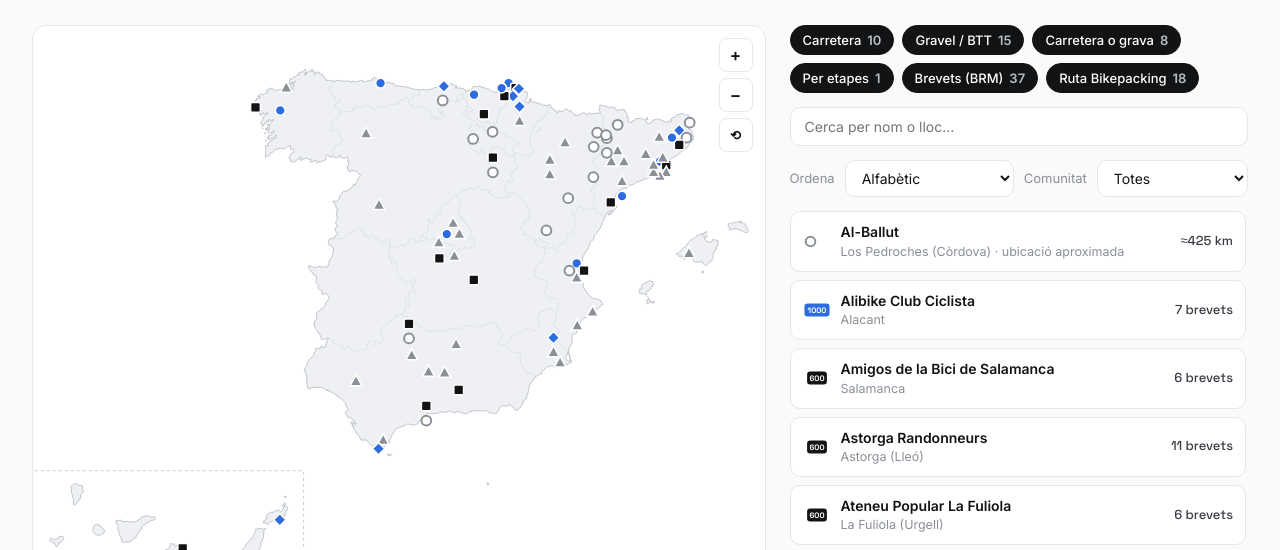
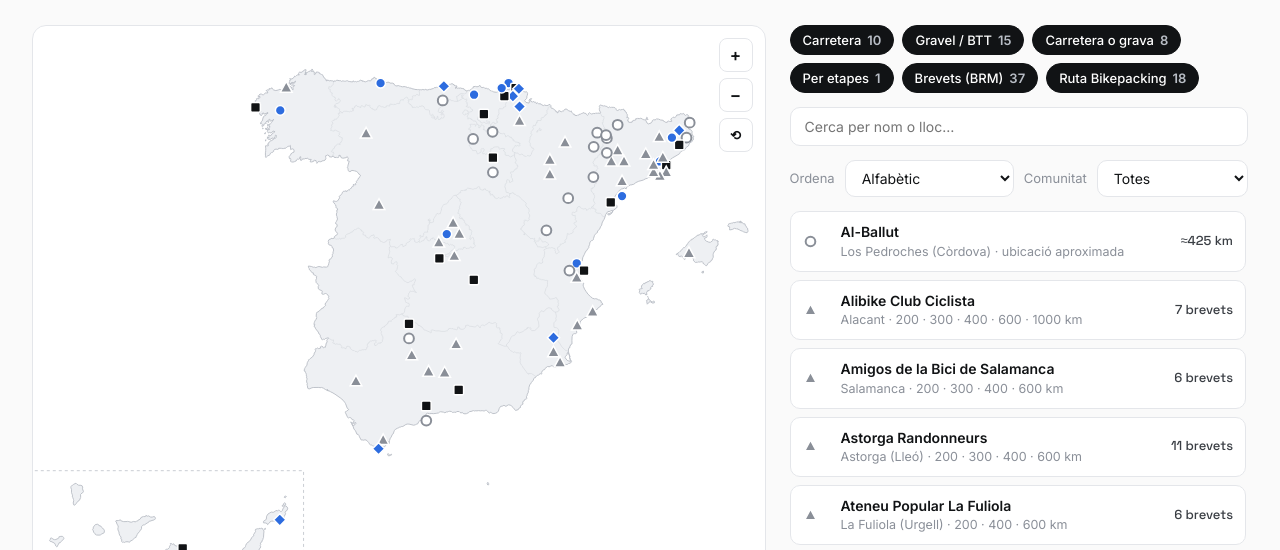
Before and after one commit to joseptarrestoneu/portfolio-josep, a plain HTML site: page mapa-ultraciclisme/index.html in a window 1280 px wide. Shown: the part 191-741 px from the top of the page. Drawn offline with Linux system fonts and the light colour scheme.

Commit message:
Map page: list brevet distances under each club name instead of the longest-distance badge
Co-Authored-By: Claude Sonnet 5.5 <noreply@anthropic.com>

```diff
--- a/mapa-ultraciclisme/index.html
+++ b/mapa-ultraciclisme/index.html
@@ -200,7 +200,7 @@ function shapeSVG(t,s){ // s = mida
 }
 function bcol(k){return k>=1000?'#2D6CDF':k>=600?'#111315':k>=400?'#4B5058':k>=300?'#6B7079':'#8A8F98'}
 function badge(k){const s=String(k>=1000?k:k),w=s.length>3?30:24;return `<rect class="badge-r" x="${-w/2}" y="-8" width="${w}" height="16" rx="4" fill="${bcol(k)}"/><text class="badge-t" x="0" y="3.6" text-anchor="middle">${s}</text>`}
-function icon(t,e){if(t==='brevet'){const k=e?e.maxkm:200;return `<svg viewBox="-16 -9 32 18" style="width:28px;height:16px" aria-hidden="true">${badge(k)}</svg>`}return `<svg viewBox="-7 -7 14 14" aria-hidden="true">${shapeSVG(t,9)}</svg>`}
+function icon(t,e){return `<svg viewBox="-7 -7 14 14" aria-hidden="true">${shapeSVG(t,9)}</svg>`}
 
 // Comunitat autònoma de cada esdeveniment (segons les coordenades). Els que no tenen ubicació concreta no en tenen.
 const CCS=[["and","Andalusia"],["ara","Aragó"],["ast","Astúries"],["can","Canàries"],["cnt","Cantàbria"],["cyl","Castella i Lleó"],["clm","Castella-la Manxa"],["cat","Catalunya"],["val","Comunitat Valenciana"],["ext","Extremadura"],["gal","Galícia"],["bal","Illes Balears"],["rio","La Rioja"],["mad","Madrid"],["mur","Múrcia"],["nav","Navarra"],["pv","País Basc"]];
@@ -208,6 +208,8 @@ const CC_OF={"badlands":"and","basajaun":"pv","transpyrenees":"pv","transiberica
 const CC_NAME=Object.fromEntries(CCS);
 EV.forEach(e=>{e.cc=CC_OF[e.id]||''});
 const CC_COUNT={};EV.forEach(e=>{if(e.cc)CC_COUNT[e.cc]=(CC_COUNT[e.cc]||0)+1});
+// Distàncies (km) que organitza cada club, de la més curta a la més llarga
+function brevetKm(e){if(!e.brevets)return '';const s=new Set();e.brevets.forEach(b=>{const m=/^[0-9]+/.exec(b.km);if(m)s.add(+m[0])});return [...s].sort((a,b)=>a-b).join(' · ')}
 const state={types:new Set(),q:'',sel:null,sort:'alpha',cc:''};
 
 // Propera data d'una cursa: la primera data concreta a partir d'avui. Sense dia concret («maig 2027») o sense data → null.
@@ -328,7 +330,7 @@ function render(){
   if(!vis.length){list.innerHTML='<div class="empty">Cap resultat amb aquests filtres.</div>';return}
   vis.forEach(e=>{
     const b=document.createElement('button'); b.className='item'+(e.id===state.sel?' sel':'');
-    b.innerHTML=`${icon(e.tipus,e)}<span><div class="n">${esc(e.nom)}</div><div class="s">${esc(e.lloc)}${e.x==null?' · sense punt al mapa':''}</div></span><span class="k">${state.sort==='date'&&nextDate(e)?fmtDate(nextDate(e)):e.brevets?e.brevets.length+(e.brevets.length===1?' brevet':' brevets'):esc((e.km||'').split(' / ')[0])}</span>`;
+    b.innerHTML=`${icon(e.tipus,e)}<span><div class="n">${esc(e.nom)}</div><div class="s">${esc(e.lloc)}${brevetKm(e)?' · '+brevetKm(e)+' km':''}${e.x==null?' · sense punt al mapa':''}</div></span><span class="k">${state.sort==='date'&&nextDate(e)?fmtDate(nextDate(e)):e.brevets?e.brevets.length+(e.brevets.length===1?' brevet':' brevets'):esc((e.km||'').split(' / ')[0])}</span>`;
     b.onclick=()=>select(e.id,true); list.appendChild(b);
   });
 }
```
